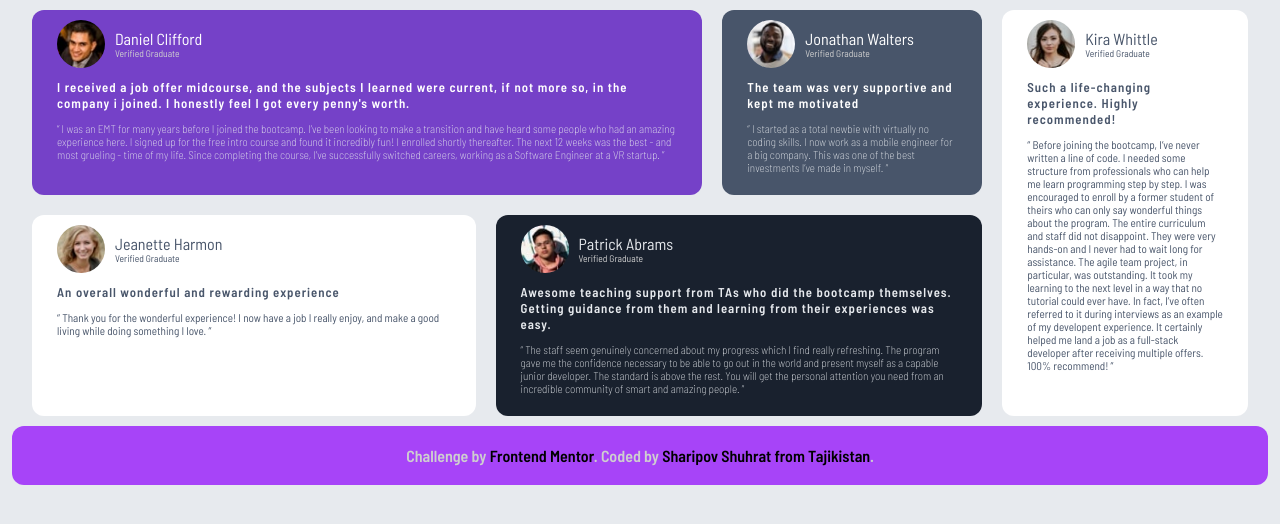
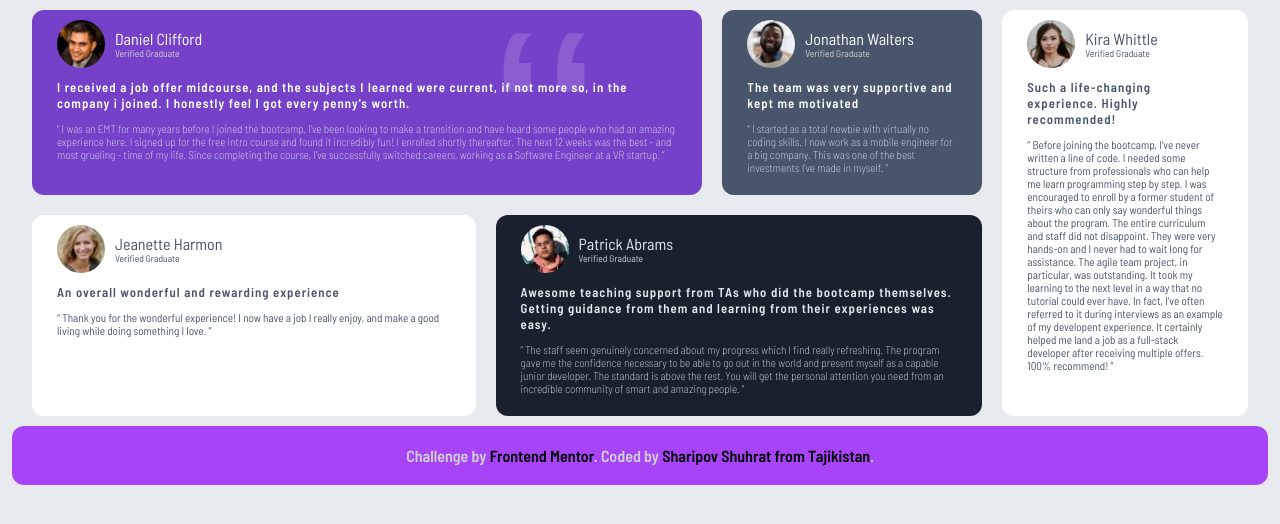
Before and after one commit to SharipovSh13/step-five-testimonials-grid-section-main-in-frontend-mentor, a plain HTML site: page index.html in a window 1280 px wide. Drawn offline with Linux system fonts and the light colour scheme.

Commit message:
fixed: comma ui

```diff
--- a/index.html
+++ b/index.html
@@ -28,7 +28,8 @@
       <main>
         <section>
           <div class="card card1">
-            <div class="title-card">
+            <div class="title-card title-1">
+              <h1 class="comma">,,</h1>
               <img src="images/image-daniel.jpg" alt="logo" class="logo-user">
               <div>
                 <h1 class="user-name name1">Daniel Clifford</h1>
@@ -117,7 +118,7 @@
       Challenge by
       <a href="https://www.frontendmentor.io?ref=challenge" target="_blank"
         >Frontend Mentor</a
-      >. Coded by <a href="https://github.com/SharipovSh13">Sharipov Shuhrat from Tajikistan</a>.
+      >. Coded by <a href="https://github.com/SharipovSh13" target="_blank">Sharipov Shuhrat from Tajikistan</a>.
     </footer>
   </body>
 </html>
--- a/style.css
+++ b/style.css
@@ -136,3 +136,17 @@ a {
   text-decoration: none;
   color: black;
 }
+.title-1 {
+  position: relative;
+}
+.comma {
+  position: absolute;
+  color: hsla(0, 0%, 100%, 0.6);
+  rotate: 180deg;
+  font-family: sans-serif;
+  left: 70%;
+  top: -160px;
+  font-size: 12rem;
+  z-index: 1;
+  opacity: 25%;
+}
```
